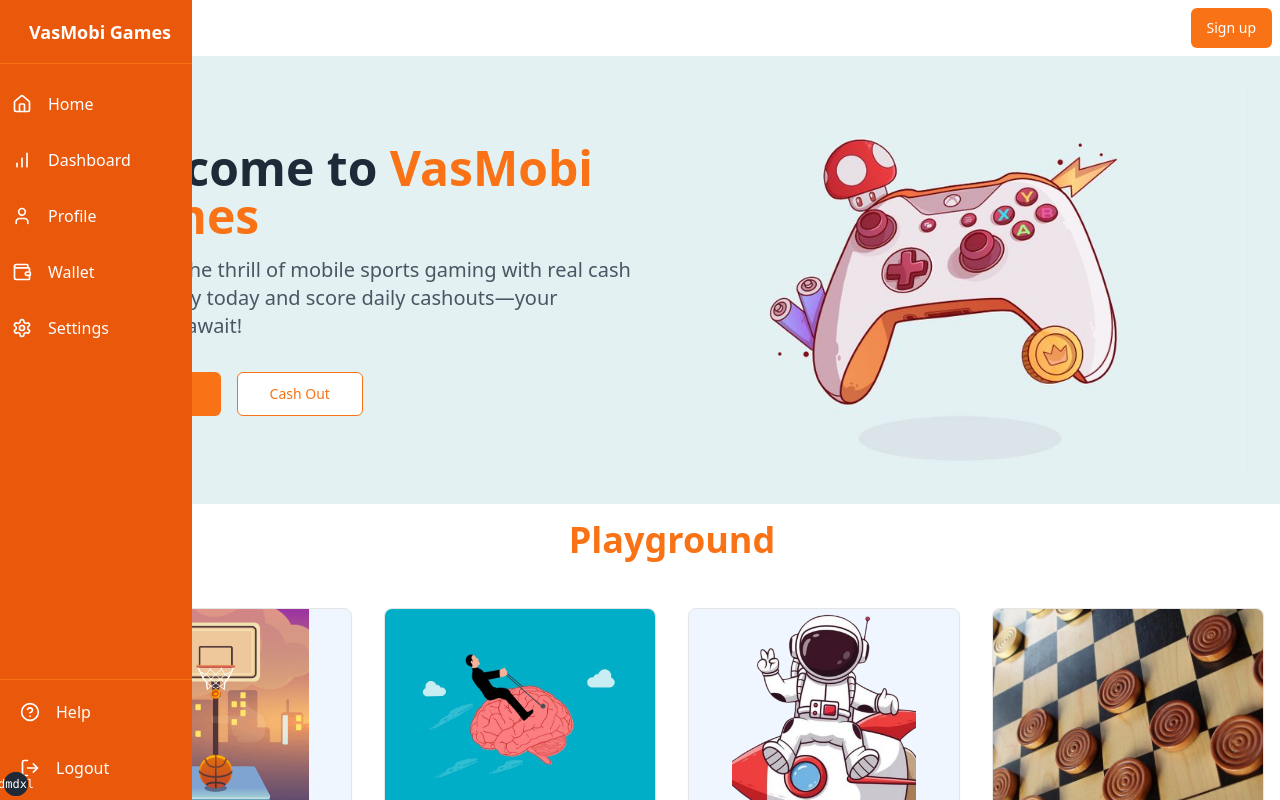
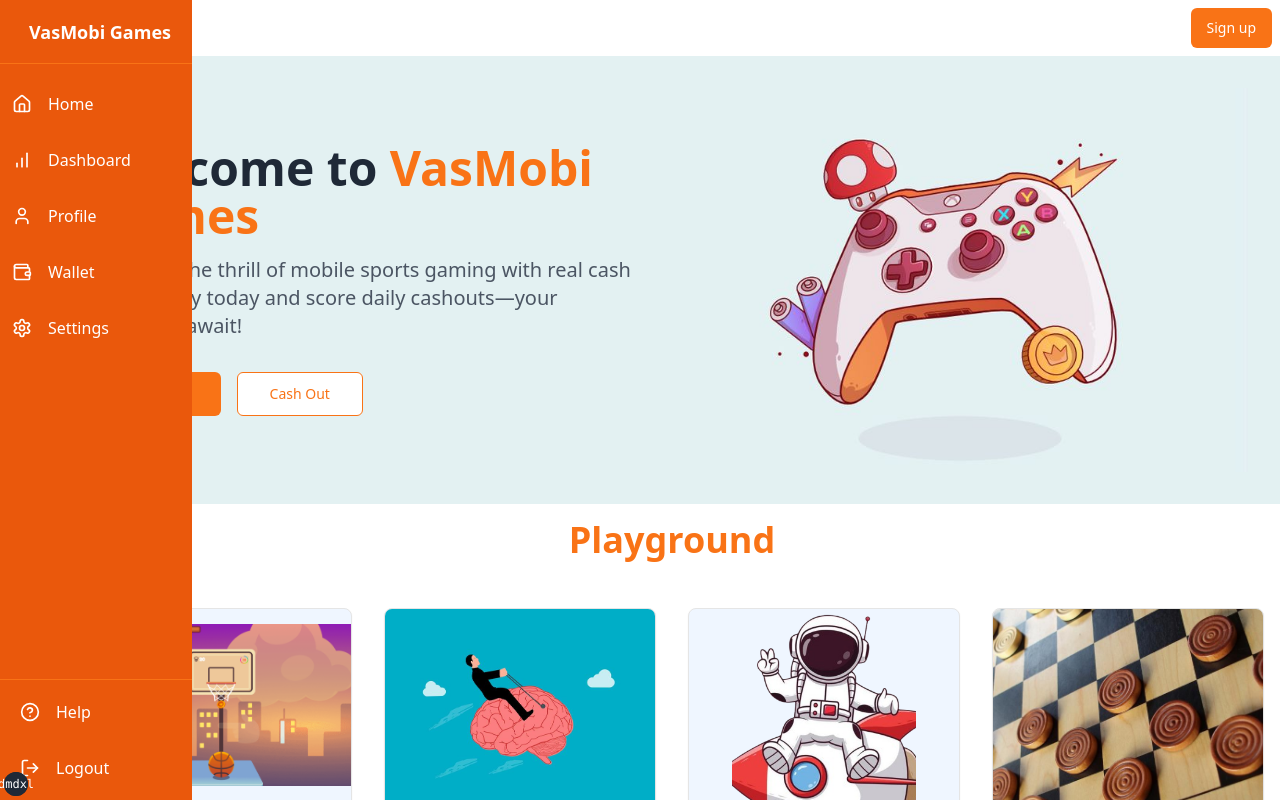
Before and after one commit to NjokiGithukuE/vasmobi-games, a React (Vite) app: page / in a window 1280 px wide. Shown: the top 800 px of the page. Built offline with nearby package versions, Linux system fonts and the light colour scheme.

Commit message:
feat: games component

```diff
--- a/src/components/Games.tsx
+++ b/src/components/Games.tsx
@@ -7,7 +7,7 @@
     {
       name: "Hoops",
       description: "Basketball shooting challenge",
-      image: "/hoops-logo.png",
+      image: "/hoops2.png",
       bgColor: "bg-blue-50",
       btnDescription: "Play Now",
       imgCover: "object-contain",
```
Also changed, not shown: public/hoops.png (added), public/hoops2.png (added).
